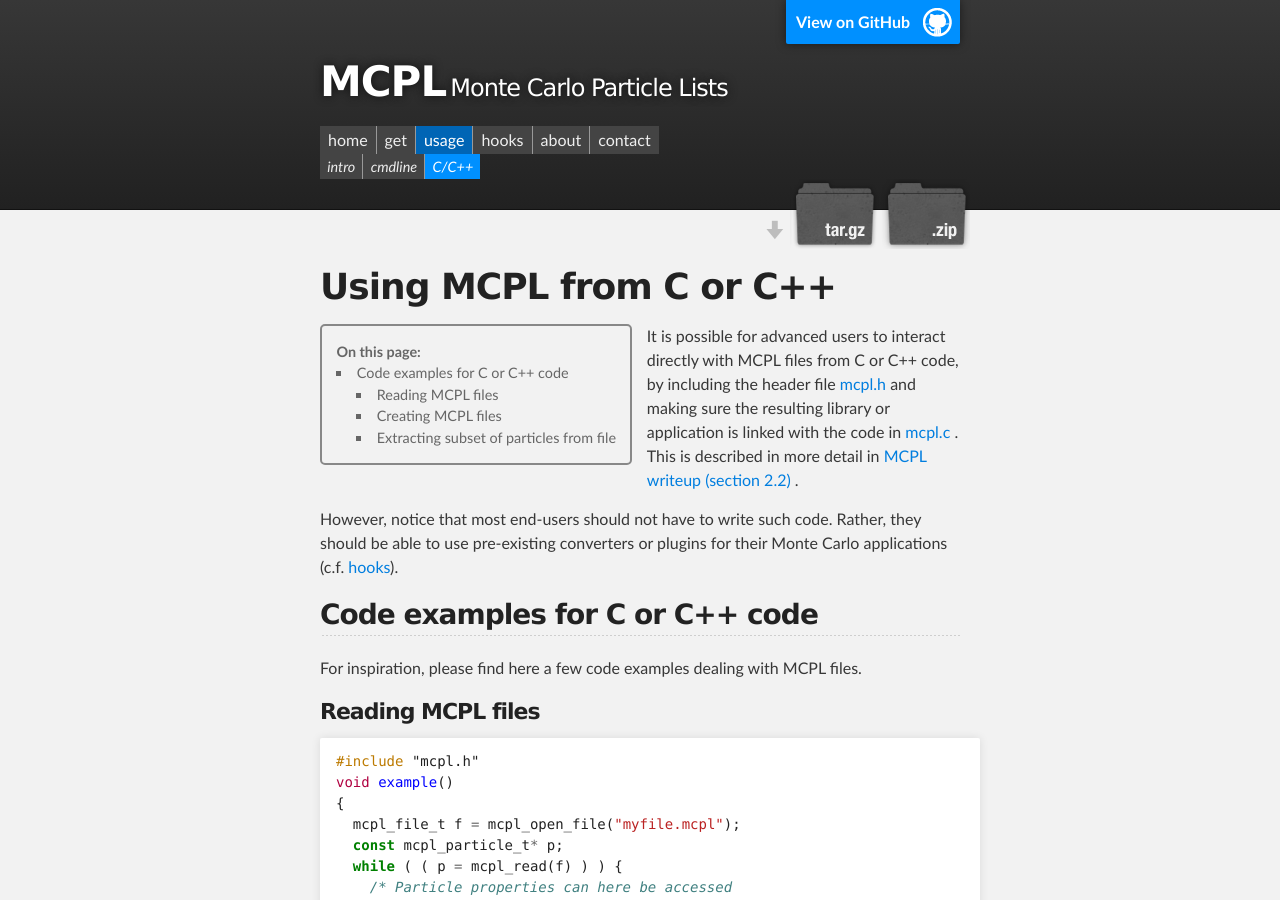
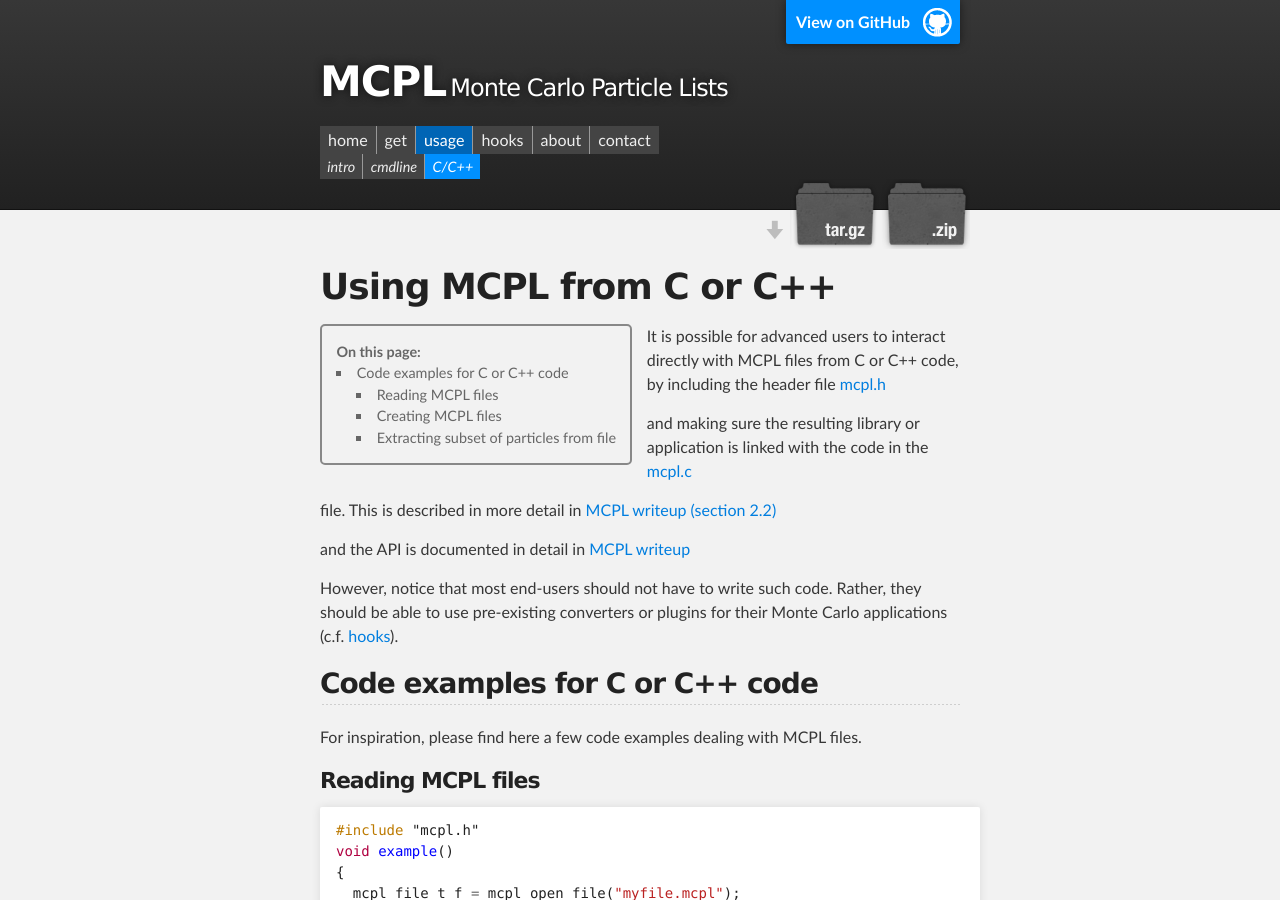
Before and after one commit to mctools/mcpl, a Jekyll site: the page built from usage_c.md, in a window 1280 px wide and 900 px high. Built offline with Jekyll 4.4.1, drawn with Linux system fonts in a browser that asks for light colours.

Commit message:
Update usage_c.md

```diff
--- a/usage_c.md
+++ b/usage_c.md
@@ -8,11 +8,11 @@ weight: 10
 {:toc}
 
 It is possible for advanced users to interact directly with MCPL files from C or
-C++ code, by including the header file {% include linkfile.html
-file="src/mcpl/mcpl.h" %} and making sure the resulting library or application
-is linked with the code in {% include linkfile.html file="src/mcpl/mcpl.c"
-%}. This is described in more detail in {% include linkpaper.html subsection=2.2
-%}.
+C++ code, by including the header file {% include linkfile.html file="src/mcpl/mcpl.h" %}
+and making sure the resulting library or application
+is linked with the code in the {% include linkfile.html file="src/mcpl/mcpl.c" %}
+file. This is described in more detail in {% include linkpaper.html subsection=2.2 %}
+and the API is documented in detail in {% include linkpaper.html section=Appendix.3 %}
 
 However, notice that most end-users should not have to write such code. Rather,
 they should be able to use pre-existing converters or plugins for their Monte
```
